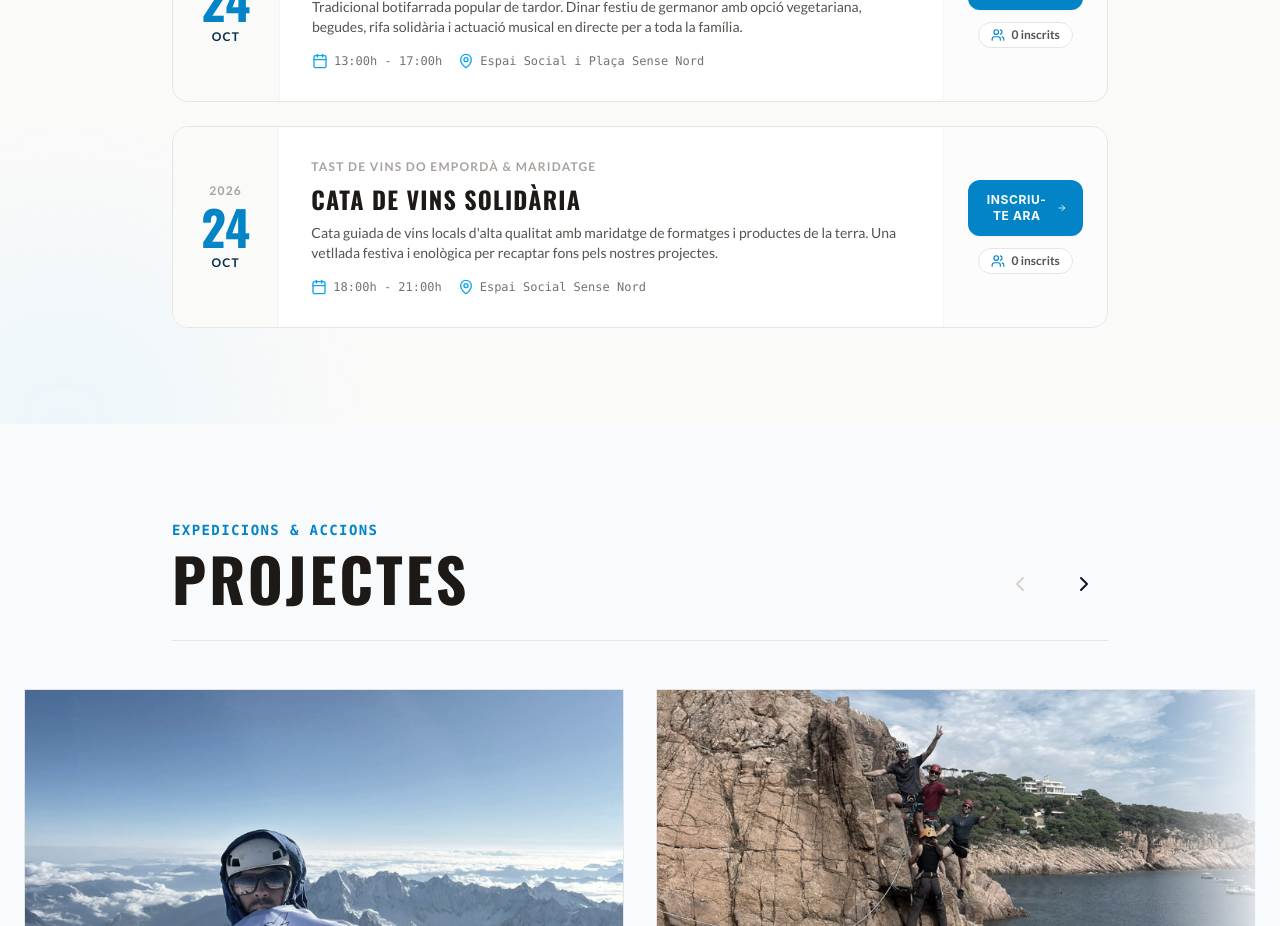
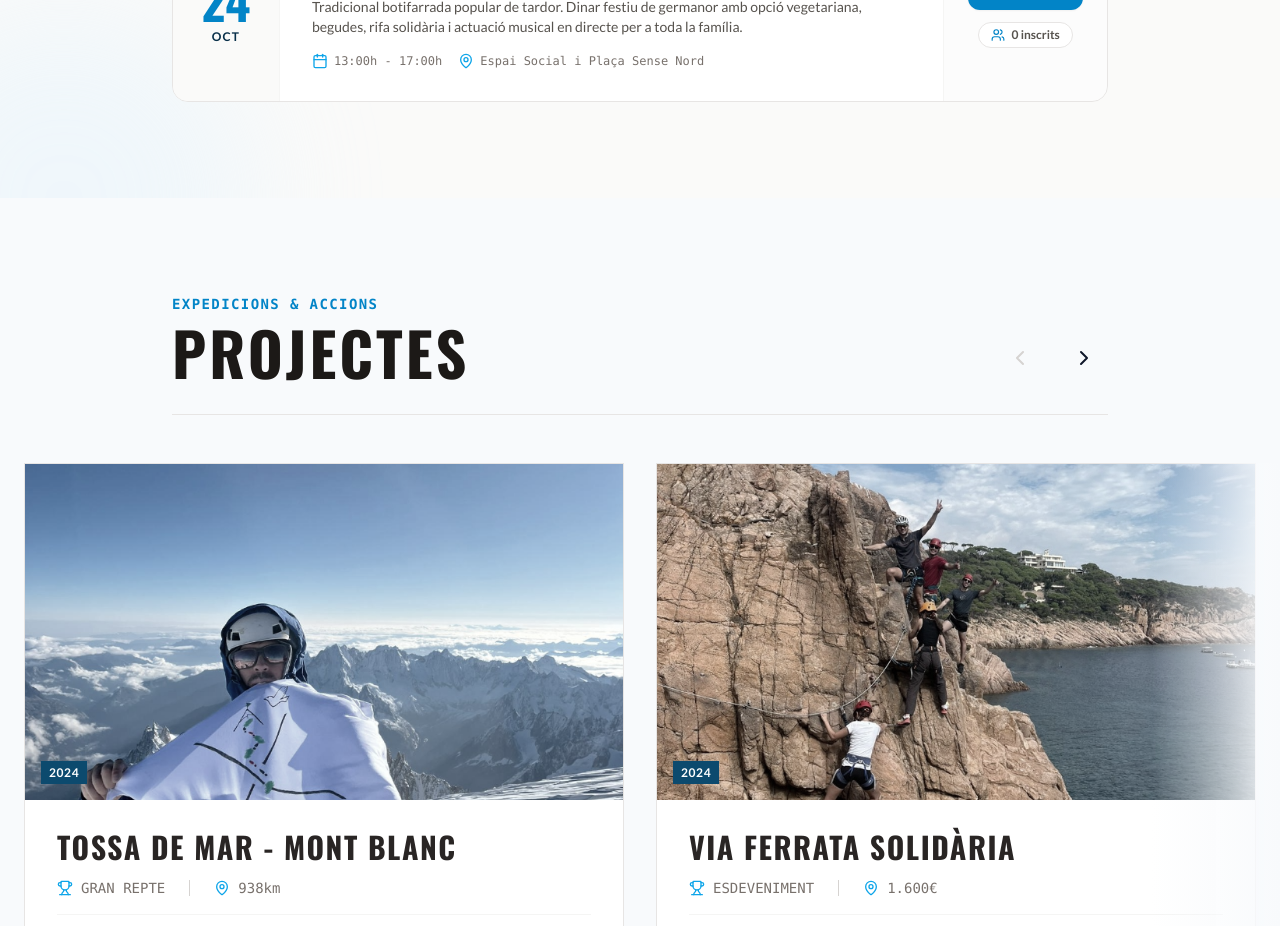
Before and after one commit to GuillemN/sensenord, a React (Vite) app: page / in a window 1280 px wide. Shown: the part 1940-2866 px from the top of the page. Built offline with nearby package versions, Linux system fonts and the light colour scheme.

Commit message:
nous esdeveniments3

```diff
--- a/src/data/eventsData.js
+++ b/src/data/eventsData.js
@@ -66,27 +66,12 @@ export const BOTIFARRADA_EVENT = {
     requirements: 'Obert a tots els públics. Opcions veganes i sense gluten disponibles sota petició al formulari.'
 };
 
-export const CATA_VINS_EVENT = {
-    id: 'cata-vins-2026',
-    title: 'Cata de Vins Solidària',
-    subtitle: 'Tast de vins DO Empordà & Maridatge',
-    date: '24',
-    month: 'OCT',
-    year: '2026',
-    fullDate: 'Dissabte, 24 d\'Octubre de 2026',
-    time: '18:00h - 21:00h',
-    location: 'Espai Social Sense Nord',
-    status: 'Obert',
-    price: 'Aportació solidària (Inclou tast de 5 vins i maridatge)',
-    description: 'Cata guiada de vins locals d\'alta qualitat amb maridatge de formatges i productes de la terra. Una vetllada festiva i enològica per recaptar fons pels nostres projectes.',
-    badge: 'Enologia & Solidaritat',
-    requirements: 'Apte per a majors de 18 anys. Places limitades amb reserva de taula.'
-};
+
 
 export const INITIAL_EVENTS = [
     VIA_FERRADA_EVENT,
     TAST_VI_EVENT,
     VISITA_INCENDI_EVENT,
-    BOTIFARRADA_EVENT,
-    CATA_VINS_EVENT
+    BOTIFARRADA_EVENT
+
 ];
```
